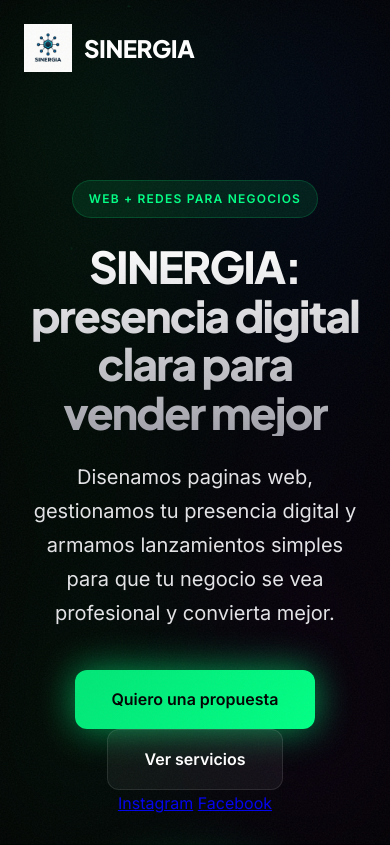
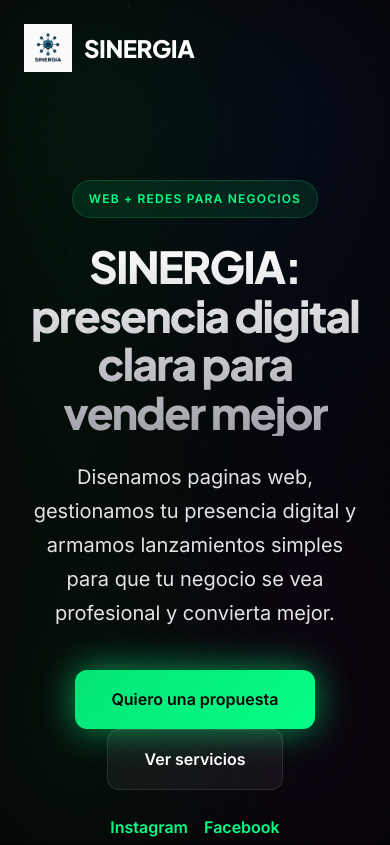
Before and after one commit to sinergiaia01/sinergia-platform, a plain HTML site: page index.html in a window 390 px wide. Shown: the top 845 px of the page. Drawn offline with Linux system fonts and the light colour scheme.

Commit message:
Style social links on landing

```diff
--- a/styles.css
+++ b/styles.css
@@ -263,6 +263,25 @@ h3 {
     color: var(--text-secondary);
     margin-bottom: 40px;
     max-width: 600px;
+}
+
+.hero-social-links {
+    display: flex;
+    gap: 16px;
+    margin-top: 24px;
+    flex-wrap: wrap;
+}
+
+.hero-social-links a,
+.contact-social-links a {
+    color: var(--primary-400);
+    text-decoration: none;
+    font-weight: 600;
+}
+
+.hero-social-links a:hover,
+.contact-social-links a:hover {
+    color: var(--primary-300);
 }
 
 .hero-visual {
@@ -603,6 +622,13 @@ h3 {
     gap: 20px;
 }
 
+.contact-social-links {
+    margin-top: 28px;
+    display: flex;
+    gap: 16px;
+    flex-wrap: wrap;
+}
+
 .meta-item {
     display: flex;
     align-items: center;
@@ -810,6 +836,10 @@ h3 {
         margin-inline: auto;
     }
 
+    .hero-social-links {
+        justify-content: center;
+    }
+
     .hero-title {
         font-size: 2.75rem;
     }
```
